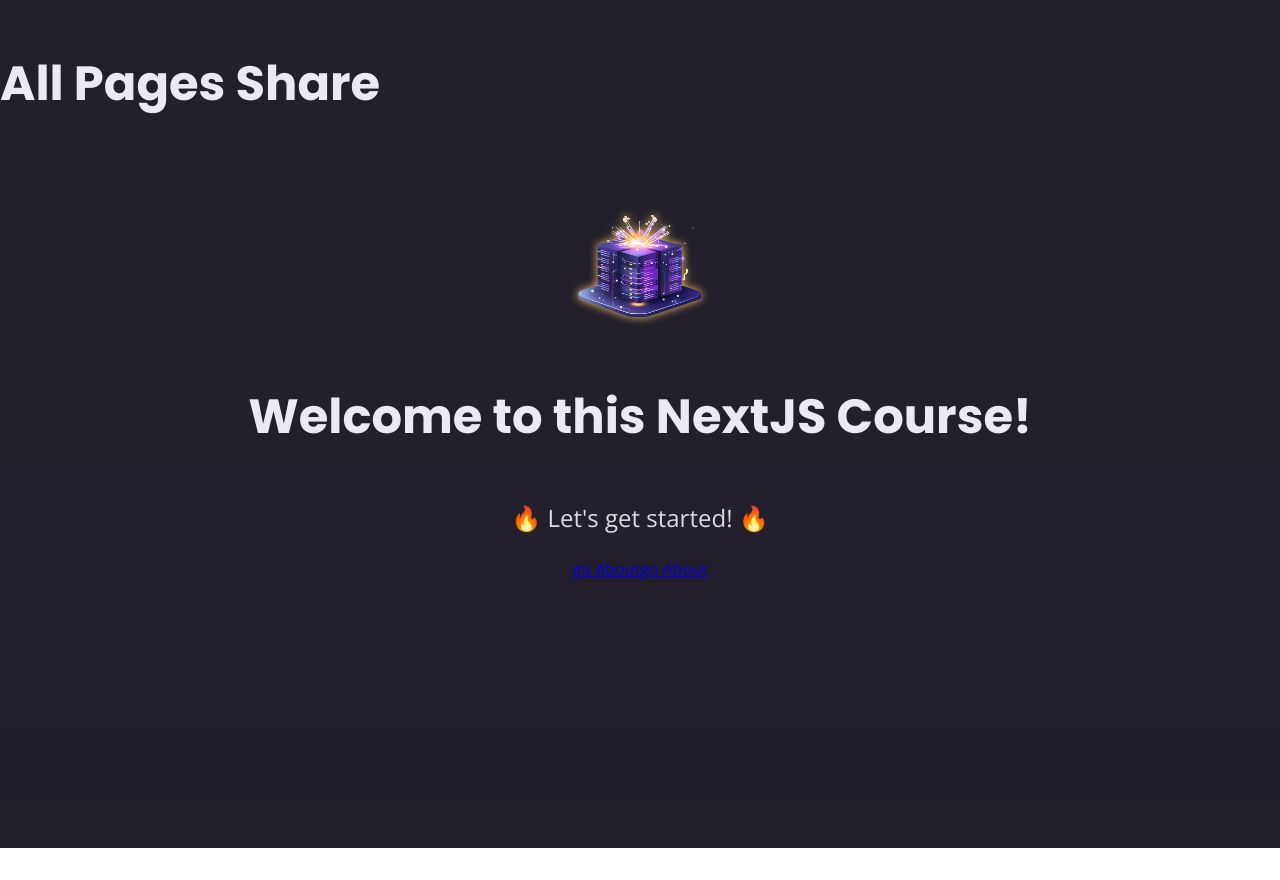
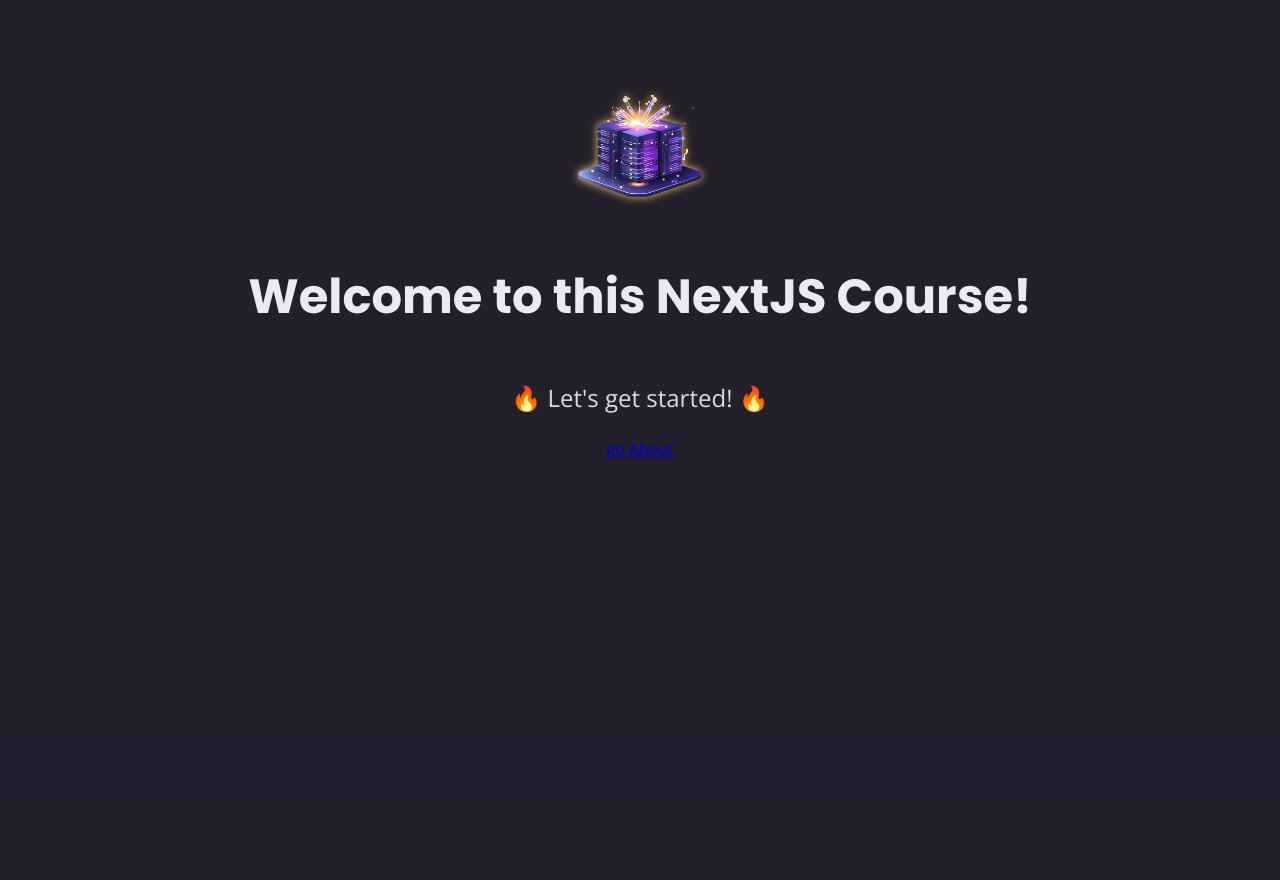
Before and after one commit to KJH0406/Dev-FE, a Next.js app in the folder basic-next-app/: page / in a window 1280 px wide. Before the commit the page ends 848 px from the top, so only its background shows below. Built offline with nearby package versions, Linux system fonts and the light colour scheme.

Commit message:
feat: 커스텀 컴포넌트 생성 방식 - 파일 명은 소문자로 작성 - 컴포넌트 관리 방식은 기존과 동일

```diff
--- a/basic-next-app/app/layout.js
+++ b/basic-next-app/app/layout.jsx
@@ -8,10 +8,7 @@
 export default function RootLayout({ children }) {
   return (
     <html lang="en">
-      <body>
-        <h1>All Pages Share</h1>
-        {children}
-      </body>
+      <body>{children}</body>
     </html>
   )
 }
--- a/basic-next-app/app/page.js
+++ /dev/null
@@ -1,15 +0,0 @@
-import Link from "next/link"
-
-export default function Home() {
-  return (
-    <main>
-      <img src="/logo.png" alt="A server surrounded by magic sparkles." />
-      <h1>Welcome to this NextJS Course!</h1>
-      <p>🔥 Let&apos;s get started! 🔥</p>
-      {/* SPA */}
-      <Link href={"/about"}>go About</Link>
-      {/* Refresh */}
-      <a href="/about">go About</a>
-    </main>
-  )
-}
--- /dev/null
+++ b/basic-next-app/app/page.jsx
@@ -0,0 +1,12 @@
+import Header from "@/components/header"
+import Link from "next/link"
+
+export default function Home() {
+  return (
+    <main>
+      <Header />
+      <p>🔥 Let&apos;s get started! 🔥</p>
+      <Link href={"/about"}>go About</Link>
+    </main>
+  )
+}
--- /dev/null
+++ b/basic-next-app/components/header.jsx
@@ -0,0 +1,10 @@
+const Header = () => {
+  return (
+    <div>
+      <img src="/logo.png" alt="A server surrounded by magic sparkles." />
+      <h1>Welcome to this NextJS Course!</h1>
+    </div>
+  )
+}
+
+export default Header
```
Also changed, not shown: basic-next-app/app/about/page.jsx (renamed from basic-next-app/app/about/page.js).
